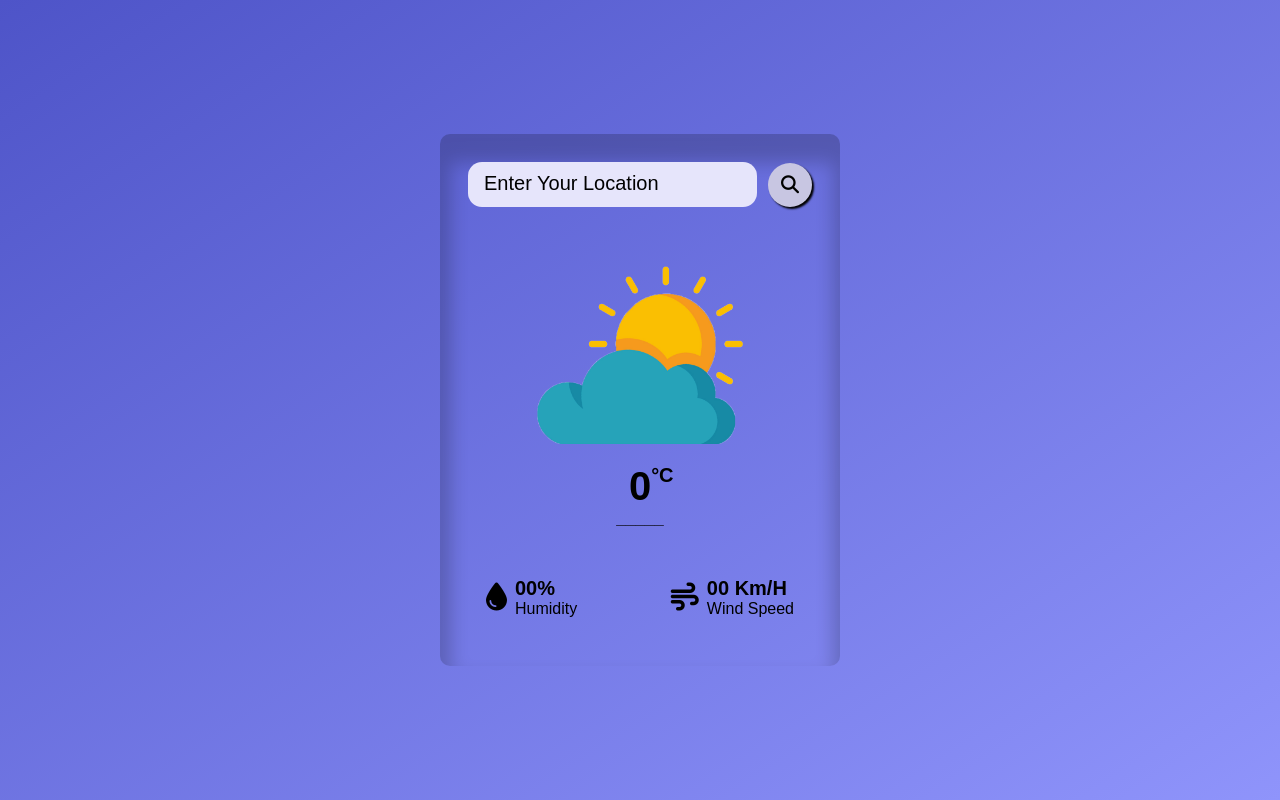
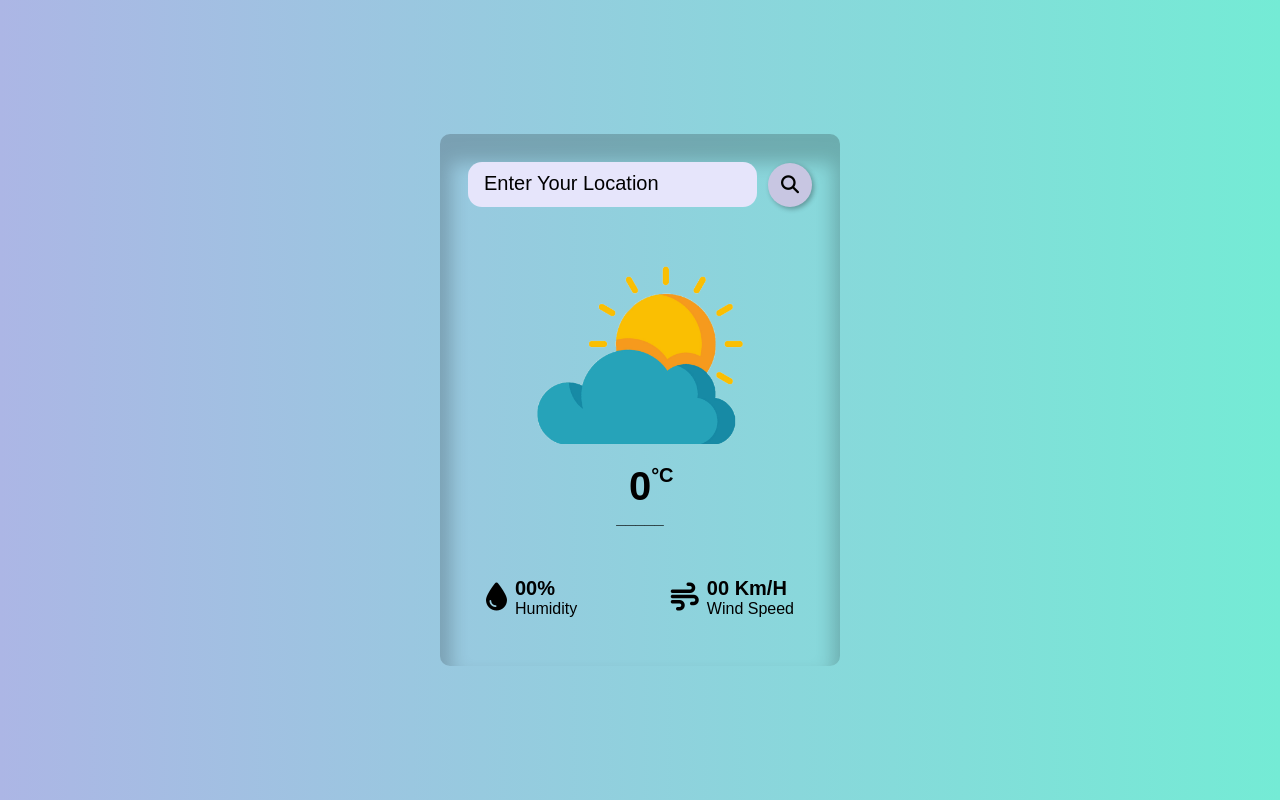
Before and after one commit to Rishu00001/Weather-App, a plain HTML site: page index.html in a window 1280 px wide. Drawn offline with Linux system fonts and the light colour scheme.

Commit message:
fixed colors

```diff
--- a/style.css
+++ b/style.css
@@ -14,7 +14,10 @@ body {
     justify-content: center;
     align-items: center;
     min-height: 100vh;
-    background: linear-gradient(to bottom right, #4e54c8, #8f94fb);
+    background: #74ebd5;  /* fallback for old browsers */
+background: -webkit-linear-gradient(to right, #ACB6E5, #74ebd5);  /* Chrome 10-25, Safari 5.1-6 */
+background: linear-gradient(to right, #ACB6E5, #74ebd5); /* W3C, IE 10+/ Edge, Firefox 16+, Chrome 26+, Opera 12+, Safari 7+ */
+
 }
 
 .container {
@@ -45,18 +48,28 @@ body {
     color: #000;
     font-size: 20px;
 }
-.searchbox button{
+.searchbox button {
     width: 44px;
     height: 44px;
     background-color: #c8c6e2;
+    border: none;
     border-radius: 50%;
-    font-size:18px;
-    box-shadow: 2px 2px 2px black;
+    font-size: 18px;
+    color: black;
+    display: flex;
+    justify-content: center;
+    align-items: center;
+    cursor: pointer;
+    box-shadow: 2px 2px 5px rgba(0, 0, 0, 0.3);
+    transition: background-color 0.3s ease, transform 0.3s ease;
 }
-.searchbox button:hover{
+
+.searchbox button:hover {
+    background-color: #ababab;
     color: #fff;
-    background-color: #ababab;
+    transform: scale(1.1);
 }
+
 .weather-body{
     display: flex;
     align-items: center;
```
